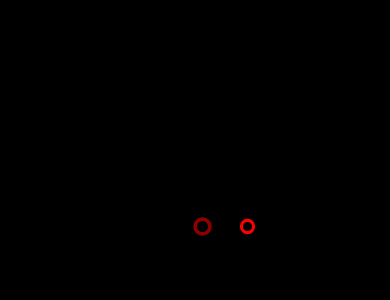
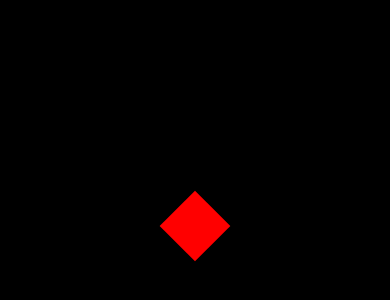
Before and after one commit to MuhmdRaouf/react-native-epic-spinners, a React Native app: screen / in a window 390 px wide. Shown: the part 196-496 px from the top of the page. Built offline with nearby package versions, Linux system fonts and the light colour scheme.

Commit message:
port 3rd spinner [BreedingRhombusSpinner]

```diff
--- a/App.js
+++ b/App.js
@@ -8,7 +8,7 @@
 
 import React from 'react';
 import { StyleSheet, View } from 'react-native';
-import { HollowDotsSpinner } from './src/components/HollowDotsSpinner';
+import { BreedingRhombusSpinner } from './src/components/BreedingRhombusSpinner';
 
 const App: () => React$Node = () => {
   const style = StyleSheet.create({
@@ -16,7 +16,7 @@ const App: () => React$Node = () => {
   });
   return (
     <View style={style.container}>
-      <HollowDotsSpinner />
+      <BreedingRhombusSpinner />
     </View>
   );
 };
--- a/src/components/BreedingRhombusSpinner.js
+++ b/src/components/BreedingRhombusSpinner.js
@@ -1,175 +1,306 @@
-import React from 'react';
-import PropTypes from 'prop-types';
-import styled from 'styled-components';
+/** @flow **/
+import type { Element } from 'react';
+import React, { useEffect, useState } from 'react';
+import type { ViewStyleProp } from 'react-native/Libraries/StyleSheet/StyleSheet';
+import { Animated, StyleSheet, View } from 'react-native';
 
-const BreedingSpinner = styled.div`
-  height: ${props => props.size}px;
-  width: ${props => props.size}px;
-  position: relative;
-  transform: rotate(45deg);
-
-  * {
-    box-sizing: border-box;
-  }
-
-  .rhombus {
-    height: calc(${props => props.size}px / 7.5);
-    width: calc(${props => props.size}px / 7.5);
-    animation-duration: ${props => props.animationDuration}ms;
-    top: calc(${props => props.size}px / 2.3077);
-    left: calc(${props => props.size}px / 2.3077);
-    background-color: ${props => props.color};
-    position: absolute;
-    animation-iteration-count: infinite;
-  }
-
-  .rhombus:nth-child(2n + 0) {
-    margin-right: 0;
-  }
-
-  .rhombus.child-1 {
-    animation-name: breeding-rhombus-spinner-animation-child-1;
-    animation-delay: calc(${props => props.delayModifier}ms * 1);
-  }
-
-  .rhombus.child-2 {
-    animation-name: breeding-rhombus-spinner-animation-child-2;
-    animation-delay: calc(${props => props.delayModifier}ms * 2);
-  }
-
-  .rhombus.child-3 {
-    animation-name: breeding-rhombus-spinner-animation-child-3;
-    animation-delay: calc(${props => props.delayModifier}ms * 3);
-  }
-
-  .rhombus.child-4 {
-    animation-name: breeding-rhombus-spinner-animation-child-4;
-    animation-delay: calc(${props => props.delayModifier}ms * 4);
-  }
-
-  .rhombus.child-5 {
-    animation-name: breeding-rhombus-spinner-animation-child-5;
-    animation-delay: calc(${props => props.delayModifier}ms * 5);
-  }
-
-  .rhombus.child-6 {
-    animation-name: breeding-rhombus-spinner-animation-child-6;
-    animation-delay: calc(${props => props.delayModifier}ms * 6);
-  }
-
-  .rhombus.child-7 {
-    animation-name: breeding-rhombus-spinner-animation-child-7;
-    animation-delay: calc(${props => props.delayModifier}ms * 7);
-  }
-
-  .rhombus.child-8 {
-    animation-name: breeding-rhombus-spinner-animation-child-8;
-    animation-delay: calc(${props => props.delayModifier}ms * 8);
-  }
-
-  .rhombus.big {
-    height: calc(${props => props.size}px / 3);
-    width: calc(${props => props.size}px / 3);
-    animation-duration: ${props => props.animationDuration}ms;
-    top: calc(${props => props.size}px / 3);
-    left: calc(${props => props.size}px / 3);
-    background-color: ${props => props.color};
-    animation: breeding-rhombus-spinner-animation-child-big
-      ${props => props.animationDuration} infinite;
-    animation-delay: 0.5s;
-  }
-
-  @keyframes breeding-rhombus-spinner-animation-child-1 {
-    50% {
-      transform: translate(-325%, -325%);
-    }
-  }
-  @keyframes breeding-rhombus-spinner-animation-child-2 {
-    50% {
-      transform: translate(0, -325%);
-    }
-  }
-  @keyframes breeding-rhombus-spinner-animation-child-3 {
-    50% {
-      transform: translate(325%, -325%);
-    }
-  }
-  @keyframes breeding-rhombus-spinner-animation-child-4 {
-    50% {
-      transform: translate(325%, 0);
-    }
-  }
-  @keyframes breeding-rhombus-spinner-animation-child-5 {
-    50% {
-      transform: translate(325%, 325%);
-    }
-  }
-  @keyframes breeding-rhombus-spinner-animation-child-6 {
-    50% {
-      transform: translate(0, 325%);
-    }
-  }
-  @keyframes breeding-rhombus-spinner-animation-child-7 {
-    50% {
-      transform: translate(-325%, 325%);
-    }
-  }
-  @keyframes breeding-rhombus-spinner-animation-child-8 {
-    50% {
-      transform: translate(-325%, 0);
-    }
-  }
-  @keyframes breeding-rhombus-spinner-animation-child-big {
-    50% {
-      transform: scale(0.5);
-    }
-  }
-`;
-
-const propTypes = {
-  size: PropTypes.number,
-  animationDuration: PropTypes.number,
-  color: PropTypes.string,
-  className: PropTypes.string,
-  style: PropTypes.object,
+type EpicSpinnersProps = {
+  size?: number,
+  color?: string,
+  animationDuration?: number,
+  style?: ViewStyleProp
 };
 
-const defaultProps = {
+const EpicSpinnersDefaultProps = {
   size: 150,
-  color: '#fff',
-  animationDuration: 2000,
-  className: '',
+  color: 'red',
+  animationDuration: 2000
 };
 
-function generateRhombusChildren(num) {
-  return Array.from({ length: num }).map((val, index) => (
-    <div key={index} className={`rhombus child-${index + 1}`} />
-  ));
-}
+export const BreedingRhombusSpinner = (props: EpicSpinnersProps): Element<any> => {
+  const { size, color, animationDuration, style } = props;
+  const axisDirection = {
+    center: 0,
+    positive: size * 0.4,
+    negative: size * -0.4,
+    slowPositive: size * 0.5,
+    slowNegative: size * -0.5
+  };
+  const delayModifier = animationDuration * 0.05;
+  const [smallRhombus1] = useState(new Animated.Value(0));
+  const [smallRhombus2] = useState(new Animated.Value(0));
+  const [smallRhombus3] = useState(new Animated.Value(0));
+  const [smallRhombus4] = useState(new Animated.Value(0));
+  const [smallRhombus5] = useState(new Animated.Value(0));
+  const [smallRhombus6] = useState(new Animated.Value(0));
+  const [smallRhombus7] = useState(new Animated.Value(0));
+  const [smallRhombus8] = useState(new Animated.Value(0));
+  const spinnerStyle = StyleSheet.create({
+    container: {
+      height: size,
+      width: size,
+      position: 'relative',
+      transform: [{ rotate: '45deg' }]
+    },
+    rhombus: {
+      height: size / 7.5,
+      width: size / 7.5,
+      top: size / 2.3077,
+      left: size / 2.3077,
+      backgroundColor: color,
+      position: 'absolute'
+    },
+    big: {
+      height: size / 3,
+      width: size / 3,
+      top: size / 3,
+      left: size / 3,
+      backgroundColor: color
+    }
+  });
 
-const BreedingRhombusSpinner = ({
-  size,
-  color,
-  animationDuration,
-  className,
-  style,
-  ...props
-}) => (
-  <BreedingSpinner
-    size={size}
-    color={color}
-    animationDuration={animationDuration}
-    className={`breeding-rhombus-spinner${className ? ' ' + className : ''}`}
-    style={style}
-    delayModifier={animationDuration * 0.05}
-    {...props}
-  >
-    {generateRhombusChildren(8)}
-    <div className="rhombus big" />
-  </BreedingSpinner>
-);
+  const animateStyle = {
+    smallRhombus1: {
+      transform: [
+        {
+          translateX: smallRhombus1.interpolate({
+            inputRange: [0, 1, 1.8, 2],
+            outputRange: [
+              axisDirection.center,
+              axisDirection.negative,
+              axisDirection.slowNegative,
+              axisDirection.center
+            ]
+          })
+        },
+        {
+          translateY: smallRhombus1.interpolate({
+            inputRange: [0, 1, 1.8, 2],
+            outputRange: [
+              axisDirection.center,
+              axisDirection.negative,
+              axisDirection.slowNegative,
+              axisDirection.center
+            ]
+          })
+        }
+      ]
+    },
+    smallRhombus2: {
+      transform: [
+        {
+          translateX: axisDirection.center
+        },
+        {
+          translateY: smallRhombus2.interpolate({
+            inputRange: [0, 1, 1.8, 2],
+            outputRange: [
+              axisDirection.center,
+              axisDirection.negative,
+              axisDirection.slowNegative,
+              axisDirection.center
+            ]
+          })
+        }
+      ]
+    },
+    smallRhombus3: {
+      transform: [
+        {
+          translateX: smallRhombus3.interpolate({
+            inputRange: [0, 1, 1.8, 2],
+            outputRange: [
+              axisDirection.center,
+              axisDirection.positive,
+              axisDirection.slowPositive,
+              axisDirection.center
+            ]
+          })
+        },
+        {
+          translateY: smallRhombus3.interpolate({
+            inputRange: [0, 1, 1.8, 2],
+            outputRange: [
+              axisDirection.center,
+              axisDirection.negative,
+              axisDirection.slowNegative,
+              axisDirection.center
+            ]
+          })
+        }
+      ]
+    },
+    smallRhombus4: {
+      transform: [
+        {
+          translateX: smallRhombus4.interpolate({
+            inputRange: [0, 1, 1.8, 2],
+            outputRange: [
+              axisDirection.center,
+              axisDirection.positive,
+              axisDirection.slowPositive,
+              axisDirection.center
+            ]
+          })
+        },
+        {
+          translateY: axisDirection.center
+        }
+      ]
+    },
+    smallRhombus5: {
+      transform: [
+        {
+          translateX: smallRhombus5.interpolate({
+            inputRange: [0, 1, 1.8, 2],
+            outputRange: [
+              axisDirection.center,
+              axisDirection.positive,
+              axisDirection.slowPositive,
+              axisDirection.center
+            ]
+          })
+        },
+        {
+          translateY: smallRhombus5.interpolate({
+            inputRange: [0, 1, 1.8, 2],
+            outputRange: [
+              axisDirection.center,
+              axisDirection.positive,
+              axisDirection.slowPositive,
+              axisDirection.center
+            ]
+          })
+        }
+      ]
+    },
+    smallRhombus6: {
+      transform: [
+        {
+          translateX: axisDirection.center
+        },
+        {
+          translateY: smallRhombus6.interpolate({
+            inputRange: [0, 1, 1.8, 2],
+            outputRange: [
+              axisDirection.center,
+              axisDirection.positive,
+              axisDirection.slowPositive,
+              axisDirection.center
+            ]
+          })
+        }
+      ]
+    },
+    smallRhombus7: {
+      transform: [
+        {
+          translateX: smallRhombus7.interpolate({
+            inputRange: [0, 1, 1.8, 2],
+            outputRange: [
+              axisDirection.center,
+              axisDirection.negative,
+              axisDirection.slowNegative,
+              axisDirection.center
+            ]
+          })
+        },
+        {
+          translateY: smallRhombus7.interpolate({
+            inputRange: [0, 1, 1.8, 2],
+            outputRange: [
+              axisDirection.center,
+              axisDirection.positive,
+              axisDirection.slowPositive,
+              axisDirection.center
+            ]
+          })
+        }
+      ]
+    },
+    smallRhombus8: {
+      transform: [
+        {
+          translateX: smallRhombus8.interpolate({
+            inputRange: [0, 1, 1.8, 2],
+            outputRange: [
+              axisDirection.center,
+              axisDirection.negative,
+              axisDirection.slowNegative,
+              axisDirection.center
+            ]
+          })
+        },
+        {
+          translateY: axisDirection.center
+        }
+      ]
+    }
+  };
 
-BreedingRhombusSpinner.propTypes = propTypes;
-BreedingRhombusSpinner.defaultProps = defaultProps;
+  useEffect(() => {
+    Animated.loop(
+      Animated.stagger(delayModifier, [
+        Animated.timing(smallRhombus1, {
+          toValue: 2,
+          duration: animationDuration
+        }),
+        Animated.timing(smallRhombus2, {
+          toValue: 2,
+          duration: animationDuration
+        }),
+        Animated.timing(smallRhombus3, {
+          toValue: 2,
+          duration: animationDuration
+        }),
+        Animated.timing(smallRhombus4, {
+          toValue: 2,
+          duration: animationDuration
+        }),
+        Animated.timing(smallRhombus5, {
+          toValue: 2,
+          duration: animationDuration
+        }),
+        Animated.timing(smallRhombus6, {
+          toValue: 2,
+          duration: animationDuration
+        }),
+        Animated.timing(smallRhombus7, {
+          toValue: 2,
+          duration: animationDuration
+        }),
+        Animated.timing(smallRhombus8, {
+          toValue: 2,
+          duration: animationDuration
+        })
+      ])
+    ).start();
+  }, [
+    animationDuration,
+    delayModifier,
+    smallRhombus1,
+    smallRhombus2,
+    smallRhombus3,
+    smallRhombus4,
+    smallRhombus5,
+    smallRhombus6,
+    smallRhombus7,
+    smallRhombus8
+  ]);
 
-export default BreedingRhombusSpinner;
+  return (
+    <View style={[style, spinnerStyle.container]} {...props}>
+      <Animated.View style={[spinnerStyle.rhombus, animateStyle.smallRhombus1]} />
+      <Animated.View style={[spinnerStyle.rhombus, animateStyle.smallRhombus2]} />
+      <Animated.View style={[spinnerStyle.rhombus, animateStyle.smallRhombus3]} />
+      <Animated.View style={[spinnerStyle.rhombus, animateStyle.smallRhombus4]} />
+      <Animated.View style={[spinnerStyle.rhombus, animateStyle.smallRhombus5]} />
+      <Animated.View style={[spinnerStyle.rhombus, animateStyle.smallRhombus6]} />
+      <Animated.View style={[spinnerStyle.rhombus, animateStyle.smallRhombus7]} />
+      <Animated.View style={[spinnerStyle.rhombus, animateStyle.smallRhombus8]} />
+      <View style={[spinnerStyle.rhombus, spinnerStyle.big]} />
+    </View>
+  );
+};
+
+BreedingRhombusSpinner.defaultProps = EpicSpinnersDefaultProps;
```
